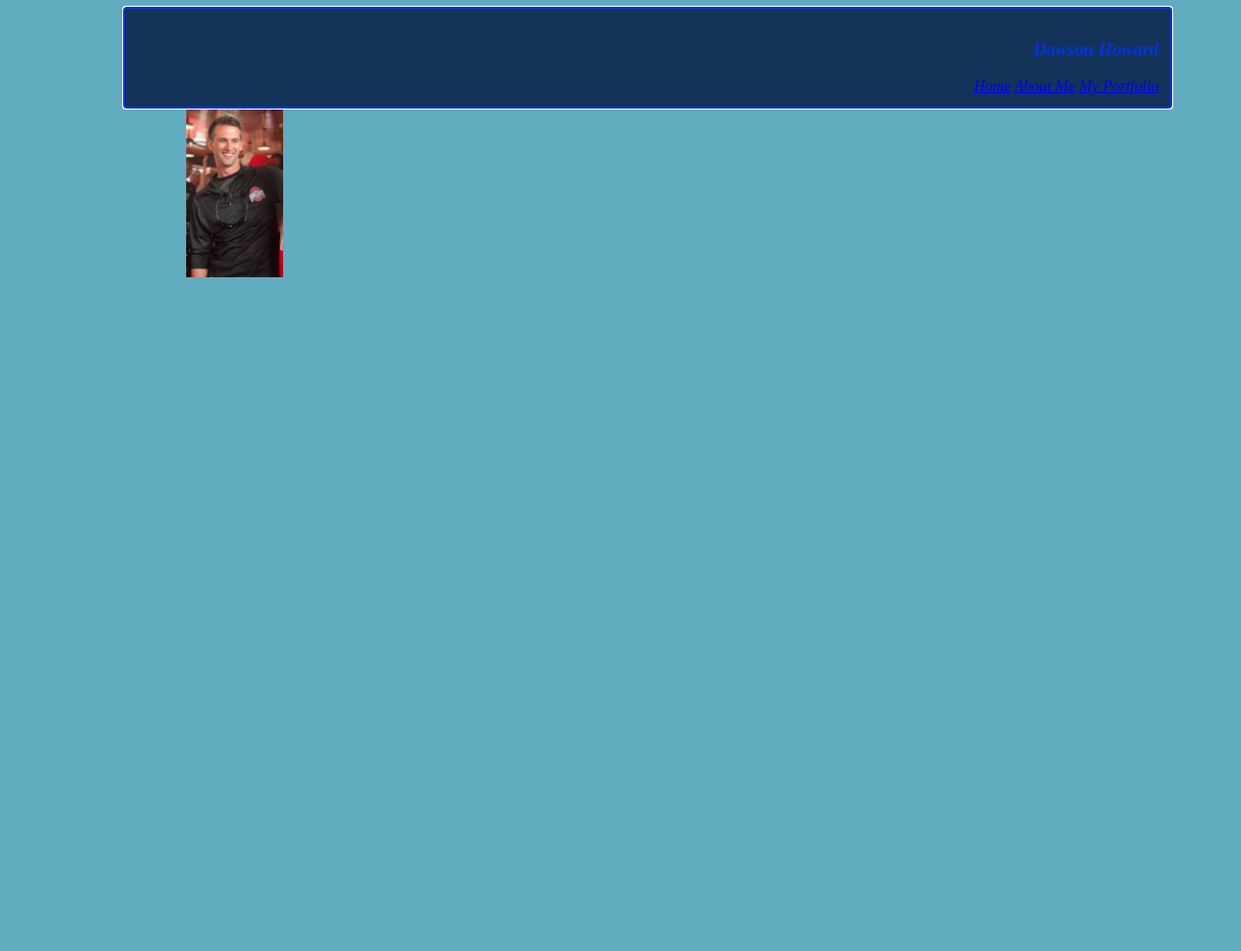
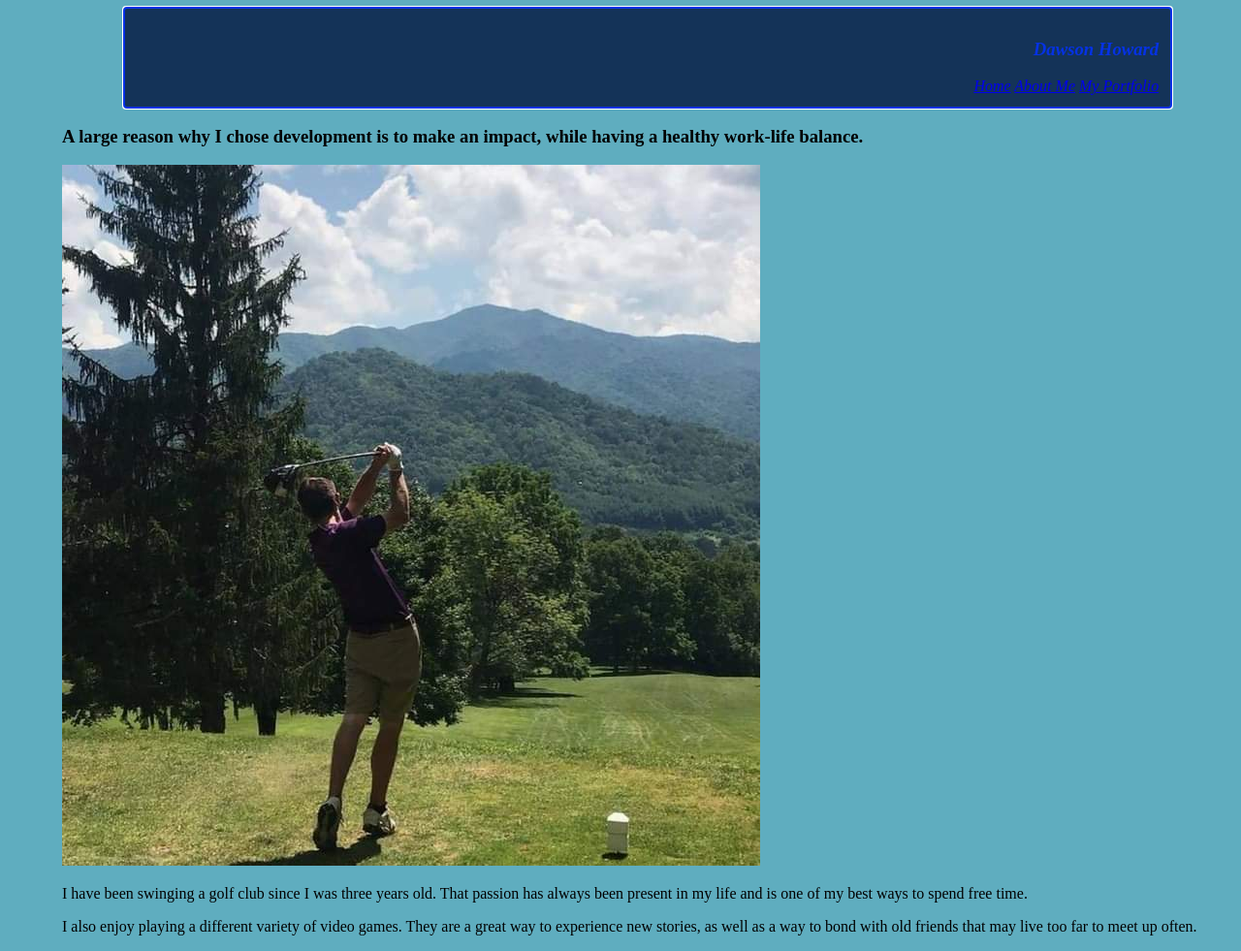
Before and after one commit to Williamd110/dawson-portfolio, a plain HTML site: page about.html in a window 1280 px wide. Shown: the whole page at 97% size. Before the commit the page ends 800 px from the top, so only its background shows below. Drawn offline with Linux system fonts and the light colour scheme.

Commit message:
About me hobby update

```diff
--- a/about.html
+++ b/about.html
@@ -17,8 +17,25 @@
         </header>
 
     </nav>
-    <div class="portrait">
-        <img src="FB_IMG_1730827209229.jpg"alt="portrait">
+
     </div>
+
+        <p>
+            <h3 class="about-desc">A large reason why I chose development is to make an impact, while having a healthy work-life balance.</h3>
+
+        <article class = "hobby">
+            <div class = "golf">
+            <img src="golf.jpg" alt="">
+        </div>
+            <p>
+                I have been swinging a golf club since I was three years old. That passion has always been present in my life and is one of my best ways to spend free time.
+            </p>
+
+            <p>
+                I also enjoy playing a different variety of video games. They are a great way to experience new stories, as well as a way to bond with old friends that may live too far to meet up often.
+            </p>
+        </article>
+    </p>
+
 </body>
 </html>
```
Also changed, not shown: index.html (+4 -3 lines), golf.jpg (added).
